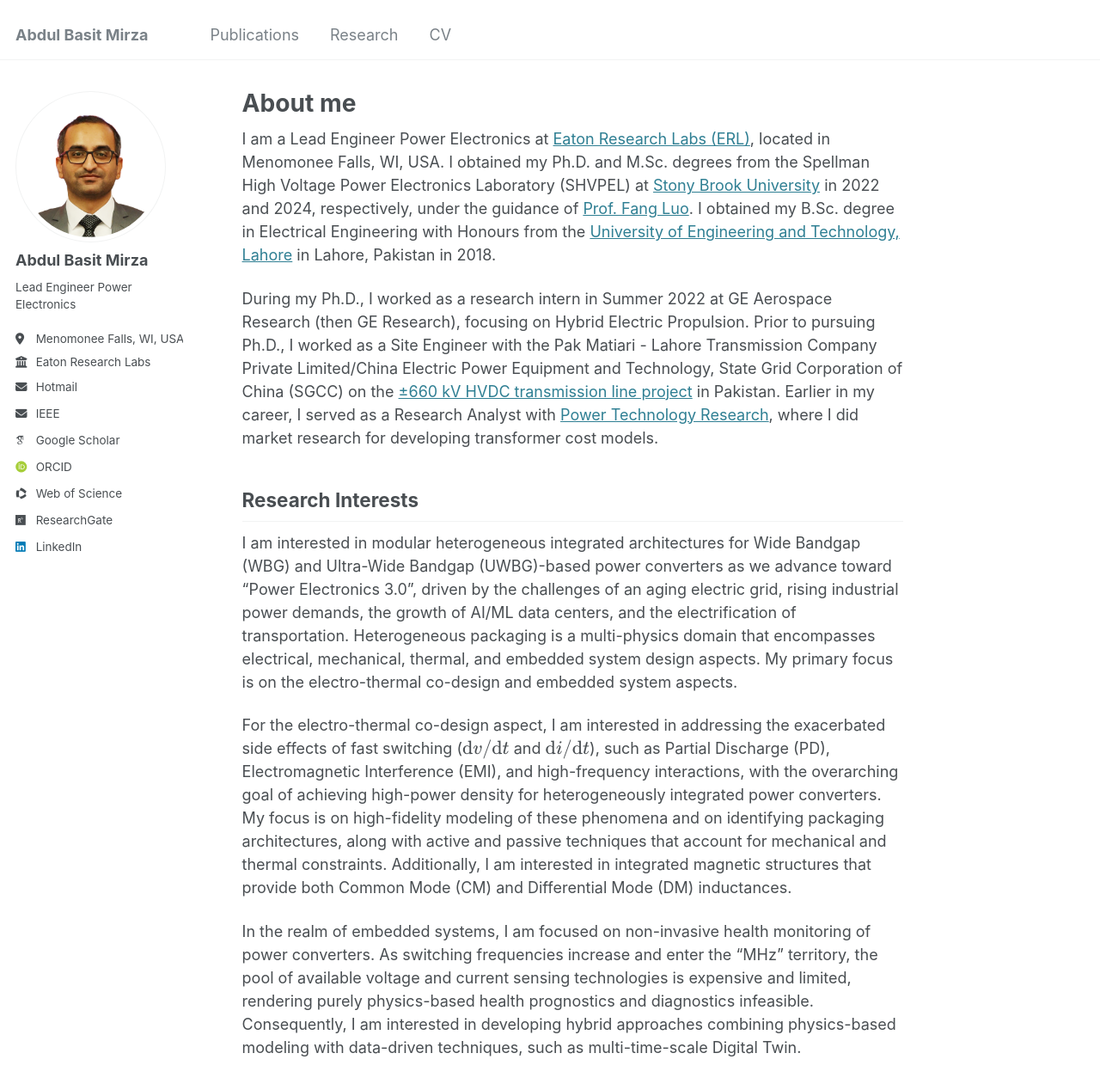
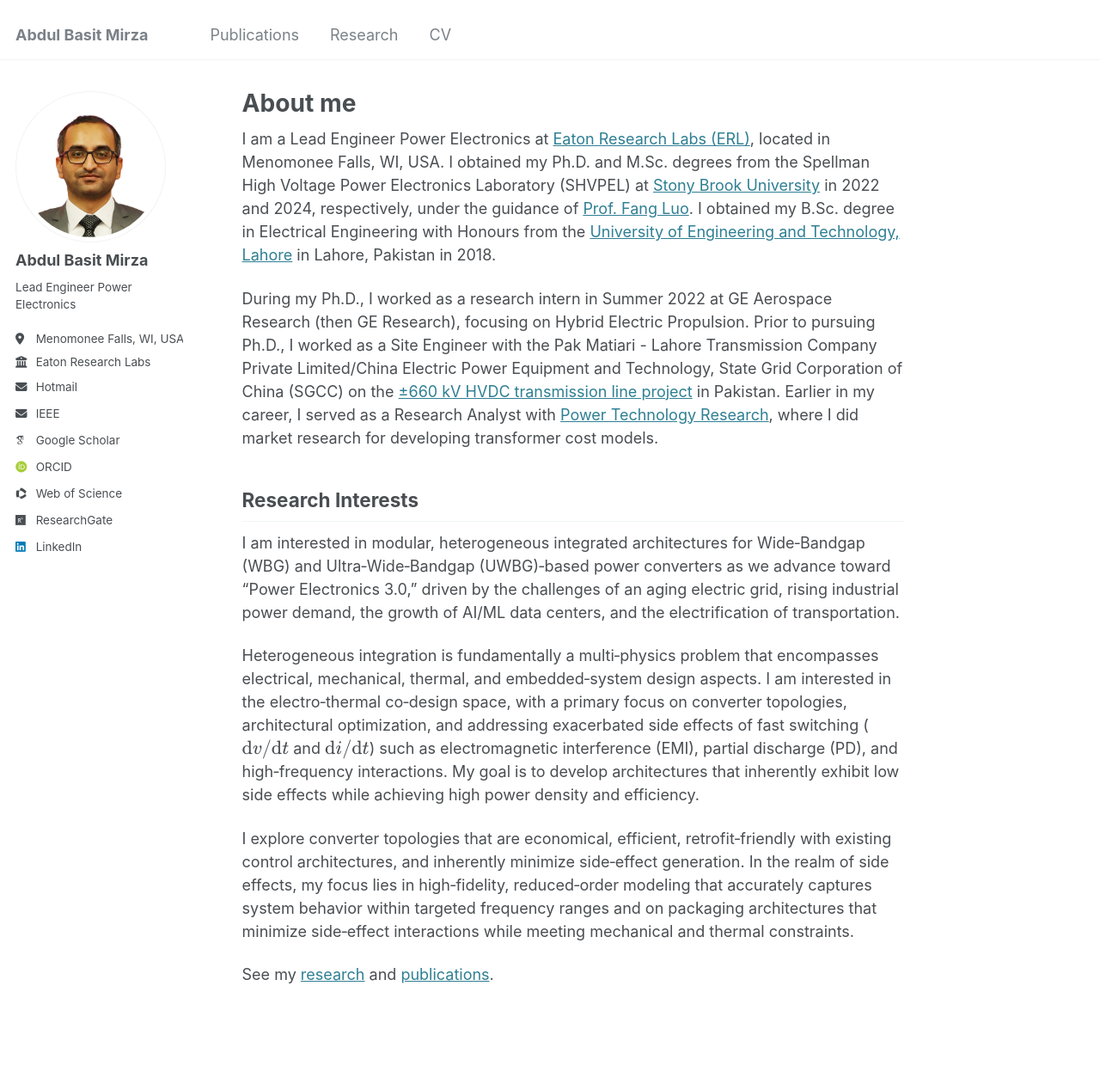
Before and after one commit to AbdulBasitMirza/abdulbasitmirza.github.io, a Jekyll site: the page built from _pages/about.md, in a window 1280 px wide and 1400 px high. Shown: the top 1268 px of the window at 86% size. Built offline with Jekyll 4.4.1, drawn with Linux system fonts in a browser that asks for light colours; some web fonts are replaced.

Commit message:
Update about.md

```diff
--- a/_pages/about.md
+++ b/_pages/about.md
@@ -14,8 +14,10 @@ During my Ph.D., I worked as a research intern in Summer 2022 at GE Aerospace Re
 
 Research Interests
 -----
-I am interested in modular heterogeneous integrated architectures for Wide Bandgap (WBG) and Ultra-Wide Bandgap (UWBG)-based power converters as we advance toward "Power Electronics 3.0", driven by the challenges of an aging electric grid, rising industrial power demands, the growth of AI/ML data centers, and the electrification of transportation. Heterogeneous packaging is a multi-physics domain that encompasses electrical, mechanical, thermal, and embedded system design aspects. My primary focus is on the electro-thermal co-design and embedded system aspects.
+I am interested in modular, heterogeneous integrated architectures for Wide‑Bandgap (WBG) and Ultra‑Wide‑Bandgap (UWBG)‑based power converters as we advance toward “Power Electronics 3.0,” driven by the challenges of an aging electric grid, rising industrial power demand, the growth of AI/ML data centers, and the electrification of transportation.
 
-For the electro-thermal co-design aspect, I am interested in addressing the exacerbated side effects of fast switching ($$\text{d}v/\text{d}t$$ and $$\text{d}i/\text{d}t$$), such as Partial Discharge (PD), Electromagnetic Interference (EMI), and high-frequency interactions, with the overarching goal of achieving high-power density for heterogeneously integrated power converters. My focus is on high-fidelity modeling of these phenomena and on identifying packaging architectures, along with active and passive techniques that account for mechanical and thermal constraints. Additionally, I am interested in integrated magnetic structures that provide both Common Mode (CM) and Differential Mode (DM) inductances.
+Heterogeneous integration is fundamentally a multi‑physics problem that encompasses electrical, mechanical, thermal, and embedded‑system design aspects. I am interested in the electro‑thermal co‑design space, with a primary focus on converter topologies, architectural optimization, and addressing exacerbated side effects of fast switching ($$\text{d}v/\text{d}t$$ and $$\text{d}i/\text{d}t$$) such as electromagnetic interference (EMI), partial discharge (PD), and high‑frequency interactions. My goal is to develop architectures that inherently exhibit low side effects while achieving high power density and efficiency.
 
-In the realm of embedded systems, I am focused on non-invasive health monitoring of power converters. As switching frequencies increase and enter the "MHz" territory, the pool of available voltage and current sensing technologies is expensive and limited, rendering purely physics-based health prognostics and diagnostics infeasible. Consequently, I am interested in developing hybrid approaches combining physics-based modeling with data-driven techniques, such as multi-time-scale Digital Twin.
+I explore converter topologies that are economical, efficient, retrofit‑friendly with existing control architectures, and inherently minimize side‑effect generation. In the realm of side effects, my focus lies in high‑fidelity, reduced‑order modeling that accurately captures system behavior within targeted frequency ranges and on packaging architectures that minimize side‑effect interactions while meeting mechanical and thermal constraints.
+
+See my [research](https://abdulbasitmirza.github.io/research/) and [publications](https://abdulbasitmirza.github.io/publications/).
```
